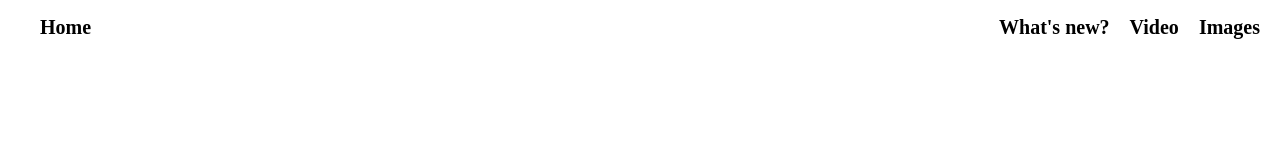
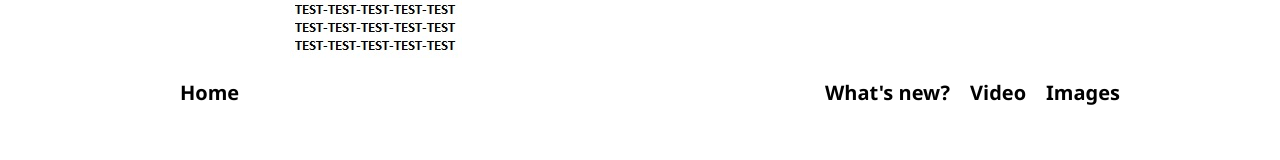
Before and after one commit to DieEin/IT-CourseWork, a plain HTML site: page Core/main.html in a window 1280 px wide. Drawn offline with Linux system fonts and the light colour scheme.

Commit message:
added almost nothing

```diff
--- a/Core/main-style.css
+++ b/Core/main-style.css
@@ -1,11 +1,26 @@
 html, body {
-	margin: 0;
-	padding: 0;
+    font-family: 'Segoe UI', 'Segoe UI Web', 'Segoe UI Symbol', 'Helvetica Neue', 'BBAlpha Sans', 'S60 Sans', Arial, sans-serif;
+    background-color: #FFFFFF;
+    padding: 0;
+    margin: 0 auto;
+    width: 1000px;
+    font-weight: 400;
+    -webkit-text-stroke-width: 0;
+    -webkit-font-smoothing: subpixel-antialiased;
 }
-#home {
+html{
+	width: 1024px;
+	height: 768px;
+}
+header #logo{
+	margin-left: auto;
+    margin-right: auto;
+    width: 70%;
+}
+header nav .menu #home {
 	float: left;
 }
-#other{
+header nav .menu #other{
 	float: right;
 }
 li{
--- a/Core/main.html
+++ b/Core/main.html
@@ -7,6 +7,7 @@
 	</head>
 	<body>
 		<header>
+			<div id="logo"><img src="images/testLogo.png"/></div>
 			<nav>
 				<ul class="menu">
 					<li id="other"><a href="#">images</a></li>
@@ -16,5 +17,8 @@
 				</ul>
 			</nav>
 		</header>
+		<main>
+
+		</main>
 	</body>
 </html>
```
Also changed, not shown: Core/images/testLogo.png (added).
